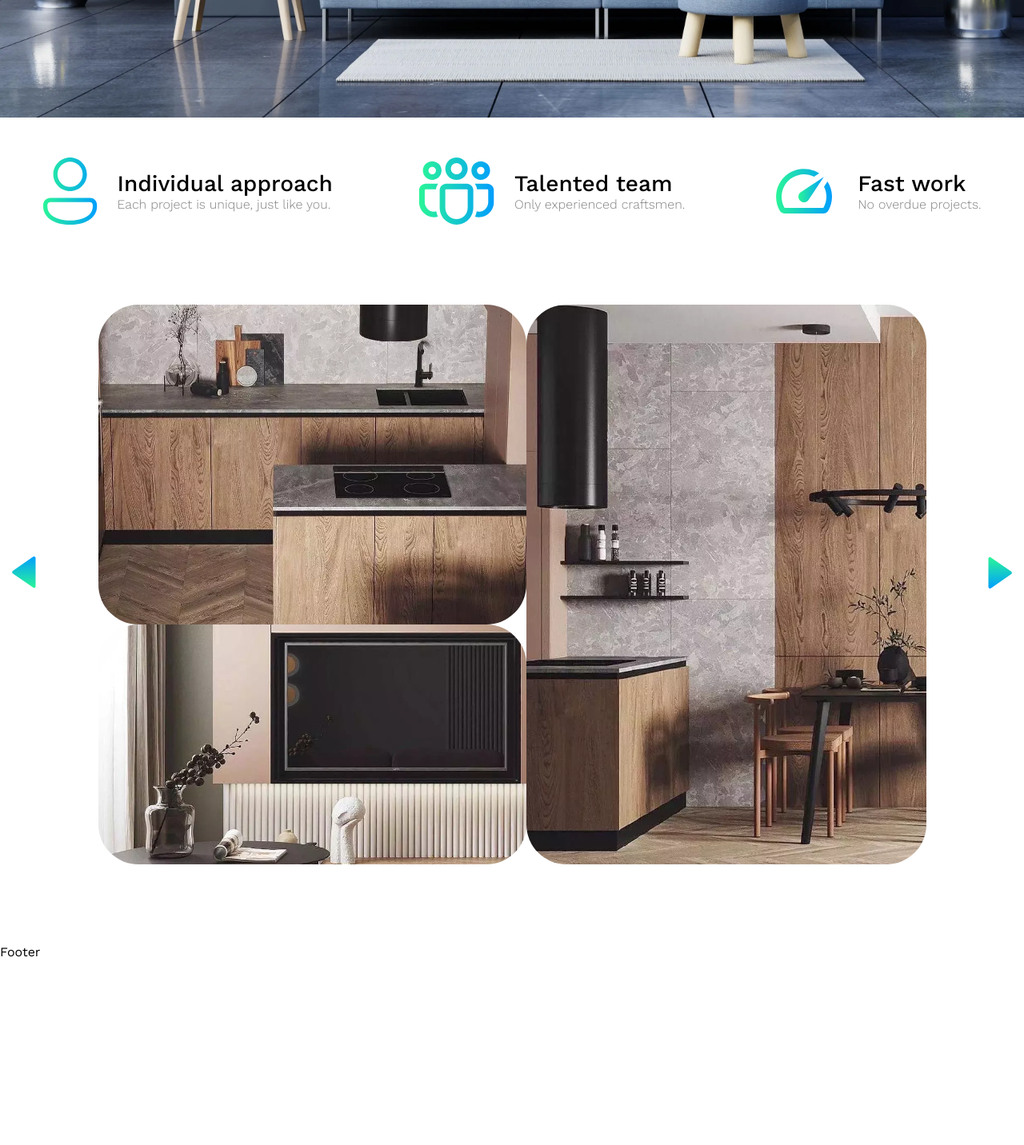
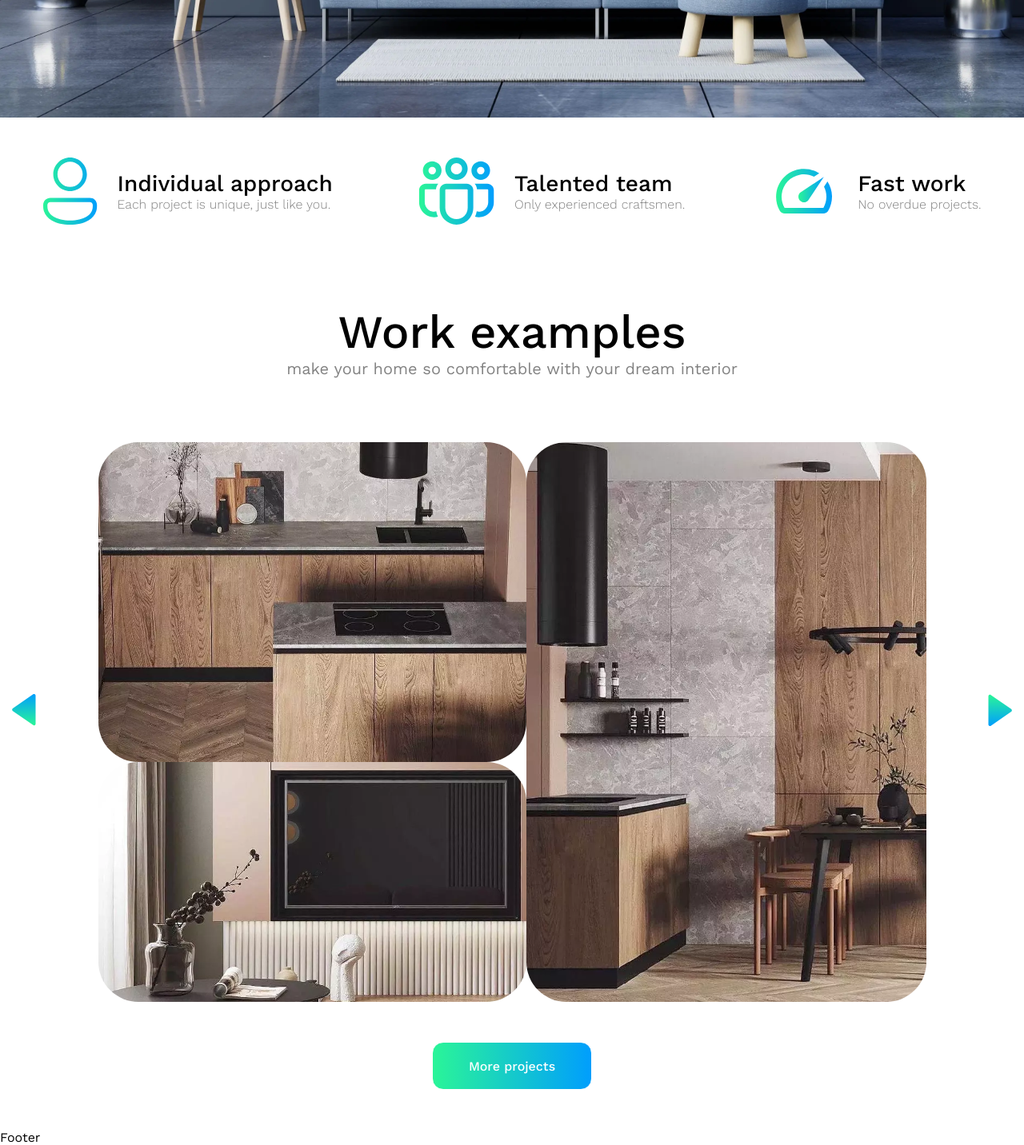
Before and after one commit to VRomanenko04/ArtfulSpaces, a React (Vite) app: page / in a window 1280 px wide. Shown: the part 752-2184 px from the top of the page at 80% size. Before the commit the page ends 1952 px from the top, so only its background shows below. Built offline with nearby package versions, Linux system fonts and the light colour scheme.

Commit message:
Сделал UI компонент Button, компонент SlideBlock для HomePage

```diff
--- /dev/null
+++ b/src/components/UI/button/Button.tsx
@@ -0,0 +1,23 @@
+import { Link } from 'react-router-dom';
+import classes from './_button.module.scss';
+
+type Props = {
+    text: string
+    extraClass?: string
+    alignSelf?: string
+    link: string
+}
+
+const Button = ({ text, extraClass, link, alignSelf }: Props) => {
+    const btnClass = extraClass ? `${classes.btn} ${extraClass}` : classes.btn;
+
+    return (
+        <Link to={link} className={classes.link} style={{ alignSelf }}>
+            <button className={btnClass}>
+                {text}
+            </button>
+        </Link>
+    )
+}
+
+export default Button;
--- /dev/null
+++ b/src/components/UI/button/_button.module.scss
@@ -0,0 +1,7 @@
+@import '../../../style/var';
+
+.btn, .link {
+    width: 200px;
+    height: 60px;
+    cursor: pointer;
+}
--- /dev/null
+++ b/src/components/simple/slider-block/SliderBlock.tsx
@@ -0,0 +1,23 @@
+import classes from './_slider-block.module.scss';
+import Button from '../../UI/button/Button';
+import Slider from '../../smart/slider/Slider';
+
+const SliderBlock = () => {
+    return (
+        <section className={classes.block__container}>
+            <div className={classes.block__head}>
+                <h4>Work examples</h4>
+                <p>make your home so comfortable with your dream interior</p>
+            </div>
+            <Slider/>
+            <Button
+                text='More projects'
+                extraClass={classes.button}
+                alignSelf='center'
+                link='examples'
+            />
+        </section>
+    )
+}
+
+export default SliderBlock
--- /dev/null
+++ b/src/components/simple/slider-block/_slider-block.module.scss
@@ -0,0 +1,40 @@
+@import '../../../style/var';
+
+.block__container {
+    margin: 100px 0;
+    display: flex;
+    flex-direction: column;
+}
+
+.block__head {
+    align-self: center;
+    text-align: center;
+    margin-bottom: 80px;
+
+    h4 {
+        font-size: 58px;
+        font-weight: 500;
+    }
+
+    p {
+        font-size: 20px;
+        font-weight: 400;
+        color: $smalltext;
+    }
+}
+
+.button {
+    background: $maingradient;
+    color: #fff;
+    font-size: 1em;
+    font-weight: 500;
+    align-self: center;
+    border: 1px solid #fff;
+    border-radius: 14px;
+    margin-top: 50px;
+    transition: transform 0.5s ease-in-out;
+
+    &:hover {
+        transform: translateY(-10px);
+    }
+}
--- a/src/components/smart/Layout.tsx
+++ b/src/components/smart/Layout.tsx
@@ -1,5 +1,5 @@
 import { Outlet } from "react-router-dom";
-import Navbar from "../ordinary/navbar/Navbar";
+import Navbar from "../UI/navbar/Navbar";
 import Footer from "../simple/footer/Footer";
 
 const Layout = () => {
--- a/src/components/smart/slider/_slider.module.scss
+++ b/src/components/smart/slider/_slider.module.scss
@@ -1,5 +1,4 @@
 .slider {
     overflow: hidden;
     position: relative;
-    margin: 100px 0;
 }
--- a/src/pages/home/Home.tsx
+++ b/src/pages/home/Home.tsx
@@ -1,14 +1,13 @@
-import classes from './_home.module.scss';
 import Header from '../../components/ordinary/home-header/Header';
 import HomeInfo from '../../components/simple/home-info/HomeInfo';
-import Slider from '../../components/smart/slider/Slider';
+import SliderBlock from '../../components/simple/slider-block/SliderBlock';
 
 const Home = () => {
     return (
         <>
         <Header/>
         <HomeInfo/>
-        <Slider/>
+        <SliderBlock/>
         </>
     )
 }
```
Also changed, not shown: src/components/UI/navbar/Navbar.tsx (renamed from src/components/ordinary/navbar/Navbar.tsx), src/components/UI/navbar/_navbar.scss (renamed from src/components/ordinary/navbar/_navbar.scss), src/pages/home/_home.module.scss (added).
